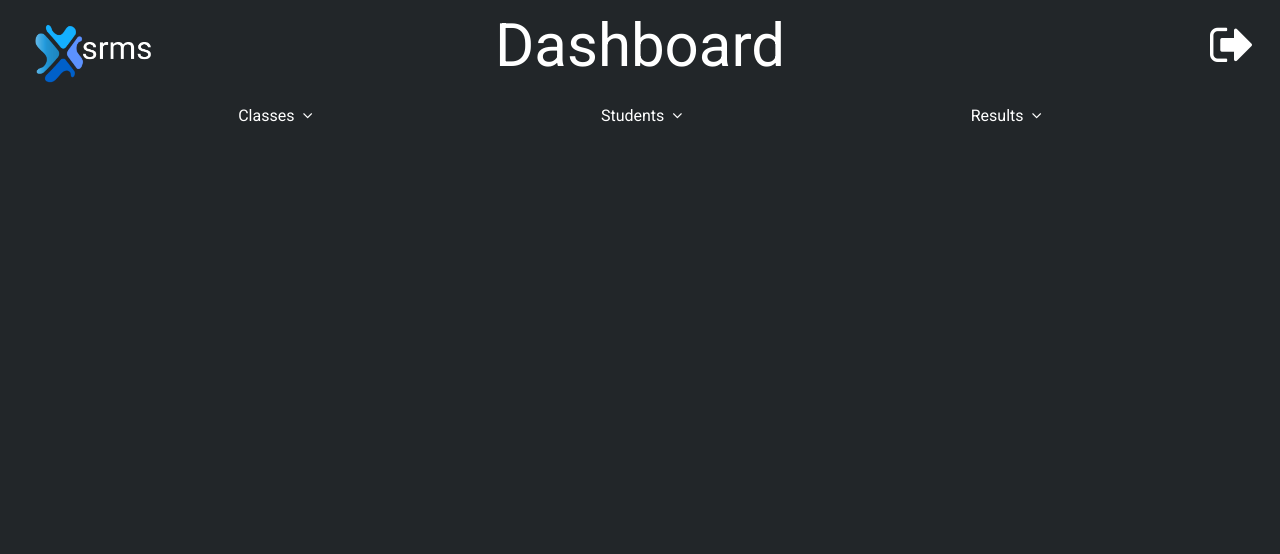
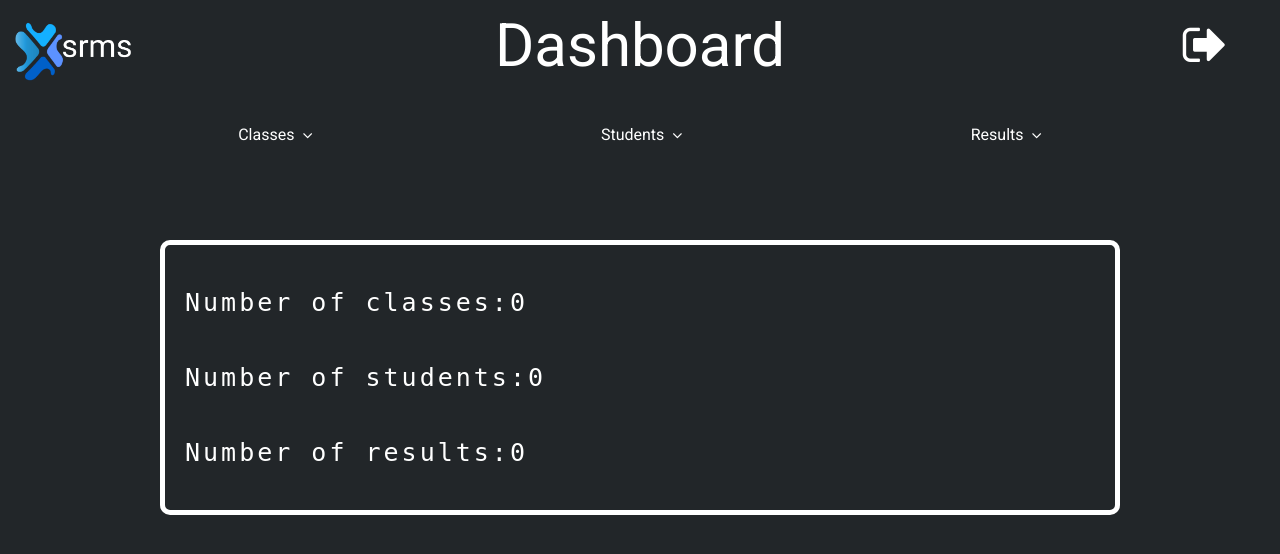
Before and after one commit to jibin2706/student-result-management-system, a PHP site: page /dashboard.php in a window 1280 px wide. Shown: the top 554 px of the page. Run offline with PHP 8.4, Linux system fonts and the light colour scheme; the visitor is signed in with stand-in values (Sample User, id 1); data that the repository does not hold is empty; some libraries are stand-ins or nearby versions.

Commit message:
Improvement made across all files

```diff
--- a/add_classes.php
+++ b/add_classes.php
@@ -13,7 +13,7 @@
 <body>
 
     <div class="title">
-        <img src="./images/logo1.png" alt="" class="logo">
+        <a href="dashboard.php"><img src="./images/logo1.png" alt="" class="logo"></a>
         <span class="heading">Dashboard</span>
         <a href="logout.php" style="color: white"><span class="fa fa-sign-out fa-3x"></span></a>
     </div>
--- a/add_results.php
+++ b/add_results.php
@@ -13,7 +13,7 @@
 <body>
 
     <div class="title">
-        <img src="./images/logo1.png" alt="" class="logo">
+        <a href="dashboard.php"><img src="./images/logo1.png" alt="" class="logo"></a>
         <span class="heading">Dashboard</span>
         <a href="logout.php" style="color: white"><span class="fa fa-sign-out fa-3x"></span></a>
     </div>
--- a/add_students.php
+++ b/add_students.php
@@ -13,7 +13,7 @@
 <body>
 
     <div class="title">
-        <img src="./images/logo1.png" alt="" class="logo">
+        <a href="dashboard.php"><img src="./images/logo1.png" alt="" class="logo"></a>
         <span class="heading">Dashboard</span>
         <a href="logout.php" style="color: white"><span class="fa fa-sign-out fa-3x"></span></a>
     </div>
--- a/css/home.css
+++ b/css/home.css
@@ -9,9 +9,10 @@ body{
 .title{
     display: grid;
     grid-template-rows: 50px;
-    grid-template-columns: 50px 1fr 50px;
+    grid-template-columns: 150px 1fr 150px;
     align-items: center;
-    padding: 20px;
+    padding: 20px 0;
+    text-align: center;
 }
 /* title grid */
 .logo{
@@ -20,7 +21,6 @@ body{
 }
 .heading{
     font-size: 60px;
-    text-align: center;
 }
 
 
@@ -32,6 +32,14 @@ body{
     padding-top: 80px;
 }
 
+.main p{
+    margin: 0;
+    font-size: 25px;
+    font-family: monospace;
+    letter-spacing: 3px;
+    line-height: 3;
+}
+
 .footer{
 
 }
@@ -41,7 +49,7 @@ body{
 /* navigation bar */
 ul{
     list-style-type: none;
-    margin: 0;
+    margin: 20px 0 0 0;
     padding: 0;
     display: flex;
     overflow: hidden;
@@ -87,9 +95,10 @@ li.dropdown {
 
 
 /* homepage*/
-.info{
+/* .info{
     display: grid;
     grid-template-rows: 30vh;
+    padding: 20px 0;
     grid-template-columns: 1fr 1fr 1fr 1fr;
 }
 
@@ -101,7 +110,7 @@ li.dropdown {
     font-size: 1.5em;
 }
 .main p{
-    font-size: 15px;
+    font-size: 30px;
     line-height: 2em;
 }
 .info span{
@@ -109,4 +118,4 @@ li.dropdown {
 }
 hr{
     border-top: 1px solid #8c8b8b;
-}
+} */
--- a/css/student.css
+++ b/css/student.css
@@ -2,6 +2,8 @@ body{
     margin: 0;
     font-size: 100%;
     font-family: 'Roboto', sans-serif;
+    background-color: #000000;
+    color: white;
 
 }
 
--- a/dashboard.php
+++ b/dashboard.php
@@ -1,18 +1,35 @@
+<?php
+    include("init.php");
+    $db = mysqli_select_db($conn,'srms');
+    $no_of_classes=mysqli_fetch_array(mysqli_query($conn,"SELECT COUNT(*) FROM `class`"));
+    $no_of_students=mysqli_fetch_array(mysqli_query($conn,"SELECT COUNT(*) FROM `students`"));
+    $no_of_result=mysqli_fetch_array(mysqli_query($conn,"SELECT COUNT(*) FROM `result`"));
+?>
+
 <!DOCTYPE html>
 <html lang="en">
 <head>
     <meta charset="UTF-8">
     <meta name="viewport" content="width=device-width, initial-scale=1.0">
-    <meta http-equiv="X-UA-Compatible" content="ie=edge">
     <link rel="stylesheet" href="./css/home.css">
     <link href="https://fonts.googleapis.com/css?family=Roboto" rel="stylesheet">
     <link rel="stylesheet" href="./css/font-awesome-4.7.0/css/font-awesome.css">
+    <link rel="stylesheet" href="normalize.css">
     <title>Dashboard</title>
+    <style>
+        .main{
+            border-radius: 10px;
+            border-width: 5px;
+            border-style: solid;
+            padding: 20px;
+            margin: 5rem 10rem;
+        }
+    </style>
 </head>
 <body>
 
     <div class="title">
-        <img src="./images/logo1.png" alt="" class="logo">
+        <a href="dashboard.php"><img src="./images/logo1.png" alt="" class="logo"></a>
         <span class="heading">Dashboard</span>
         <a href="logout.php" style="color: white"><span class="fa fa-sign-out fa-3x"></span></a>
     </div>
@@ -49,8 +66,12 @@
         </ul>
     </div>
 
-    <div class="main">
-
+    <div class="main" style="font-size:30px">
+        <?php
+            echo '<p>Number of classes:'.$no_of_classes[0].'</p>';
+            echo '<p>Number of students:'.$no_of_students[0].'</p>';
+            echo '<p>Number of results:'.$no_of_result[0].'</p>';
+        ?>
     </div>
 
     <div class="footer">
--- a/homepage.html
+++ b/homepage.html
@@ -5,7 +5,6 @@
     <meta name="viewport" content="width=device-width, initial-scale=1.0">
     <meta http-equiv="X-UA-Compatible" content="ie=edge">
     <link rel="stylesheet" href="css/home.css">
-    <link href="https://fonts.googleapis.com/css?family=Comfortaa" rel="stylesheet">
     <link rel="stylesheet" href="./css/font-awesome-4.7.0/css/font-awesome.css">
 
     <title>Homepage</title>
@@ -51,6 +50,9 @@
         </ul>
     </div>
 
+    <!-- <div class="main_img">
+        <img src="images/img2.jpg" alt="">
+    </div> -->
     <div class="main">
 
         <span>About the University</span>
--- a/manage_classes.php
+++ b/manage_classes.php
@@ -12,8 +12,8 @@
 </head>
 <body>
 
-<div class="title">
-        <img src="./images/logo1.png" alt="" class="logo">
+    <div class="title">
+        <a href="dashboard.php"><img src="./images/logo1.png" alt="" class="logo"></a>
         <span class="heading">Dashboard</span>
         <a href="logout.php" style="color: white"><span class="fa fa-sign-out fa-3x"></span></a>
     </div>
--- a/manage_results.php
+++ b/manage_results.php
@@ -13,7 +13,7 @@
 <body>
 
     <div class="title">
-        <img src="./images/logo1.png" alt="" class="logo">
+        <a href="dashboard.php"><img src="./images/logo1.png" alt="" class="logo"></a>
         <span class="heading">Dashboard</span>
         <a href="logout.php" style="color: white"><span class="fa fa-sign-out fa-3x"></span></a>
     </div>
--- a/manage_students.php
+++ b/manage_students.php
@@ -12,8 +12,8 @@
 </head>
 <body>
 
-<div class="title">
-        <img src="./images/logo1.png" alt="" class="logo">
+    <div class="title">
+        <a href="dashboard.php"><img src="./images/logo1.png" alt="" class="logo"></a>
         <span class="heading">Dashboard</span>
         <a href="logout.php" style="color: white"><span class="fa fa-sign-out fa-3x"></span></a>
     </div>
--- a/student.php
+++ b/student.php
@@ -21,6 +21,10 @@
         $mark = $row['marks'];
         $percentage = $row['percentage'];
     }
+    if(mysqli_num_rows($result_sql)==0){
+        echo "no result";
+        exit();
+    }
 
 
 ?>
@@ -28,6 +32,7 @@
 <html lang="en">
 <head>
     <meta charset="UTF-8">
+    <meta name="viewport" content="width=device-width, initial-scale=1.0">
     <link rel="stylesheet" href="./css/student.css">
     <title>Result</title>
 </head>
```
